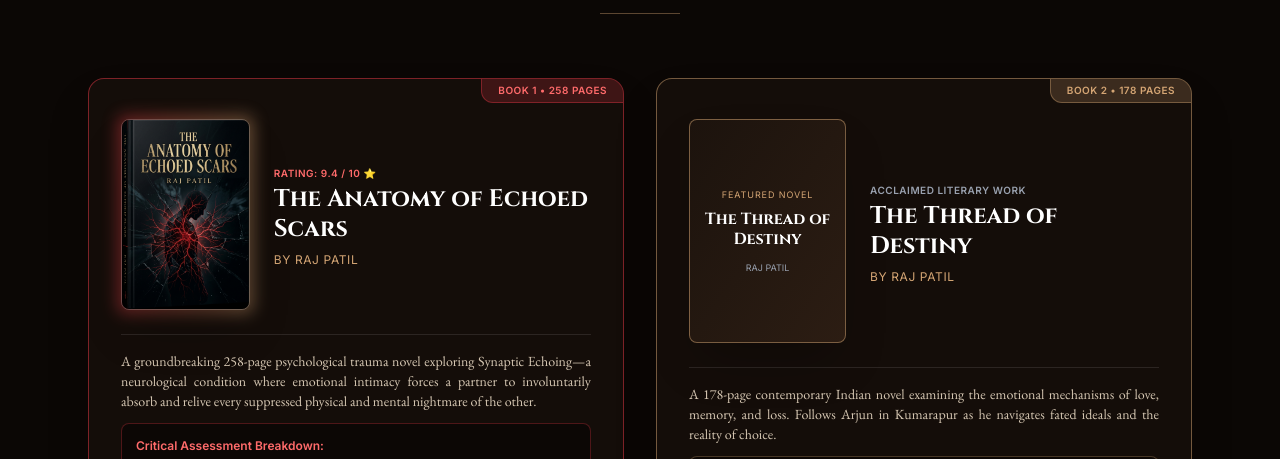
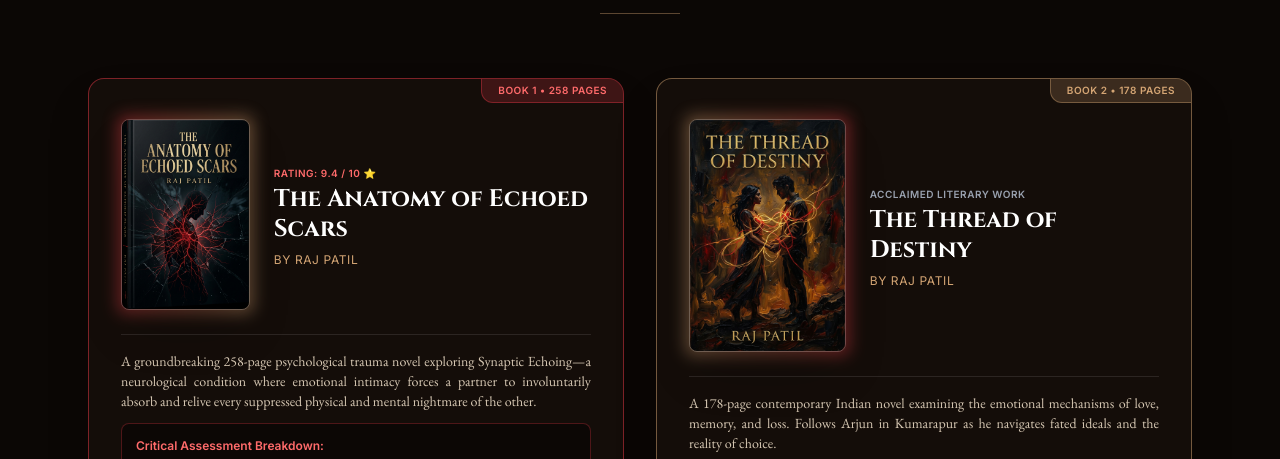
Before and after one commit to lostxmusafir/unreadable-b, a website built with Vite: page book/the-unreadable/index.html in a window 1280 px wide. Shown: the part 269-728 px from the top of the page. Built offline with nearby package versions, Linux system fonts and the light colour scheme.

Commit message:
feat: Add fine-art oil painting cover for Book 2 (The Thread of Destiny)

```diff
--- a/book/the-unreadable/index.html
+++ b/book/the-unreadable/index.html
@@ -97,10 +97,9 @@
 
           <div class="space-y-6 pt-2">
             <div class="flex flex-col sm:flex-row gap-6 items-center text-center sm:text-left">
-              <div class="w-40 h-56 bg-gradient-to-br from-[#1c130d] to-[#2c1d13] border border-[#d4a574]/50 rounded-lg flex flex-col justify-center items-center p-3 text-center shadow-2xl group-hover:scale-105 transition-transform duration-300">
-                <span class="text-[9px] text-[#d4a574] uppercase tracking-widest font-sans">Featured Novel</span>
-                <strong class="font-cinzel text-base text-white mt-2 leading-tight">The Thread of Destiny</strong>
-                <span class="text-[9px] text-gray-400 uppercase mt-3 font-sans">Raj Patil</span>
+              <div class="relative group-hover:scale-105 transition-transform duration-300">
+                <div class="absolute -inset-1 bg-gradient-to-r from-[#d4a574] to-[#e63946] rounded-lg blur opacity-40"></div>
+                <img src="/cover-thread-of-destiny.jpg" alt="The Thread of Destiny Cover" class="relative rounded-lg w-40 shadow-2xl border border-white/20">
               </div>
 
               <div class="space-y-2">
--- a/index.html
+++ b/index.html
@@ -196,10 +196,9 @@
             </div>
 
             <div class="flex flex-col sm:flex-row gap-6 items-center">
-              <div class="w-36 h-48 bg-gradient-to-br from-[#1a120c] to-[#2c1d13] border border-[#d4a574]/40 rounded-lg flex flex-col justify-center items-center p-3 text-center shadow-2xl">
-                <span class="text-[10px] text-[#d4a574] uppercase tracking-widest">Novel</span>
-                <strong class="font-cinzel text-sm text-white mt-1">The Thread of Destiny</strong>
-                <span class="text-[9px] text-gray-400 uppercase mt-2">Raj Patil</span>
+              <div class="relative group-hover:scale-105 transition-transform duration-300">
+                <div class="absolute -inset-1 bg-gradient-to-r from-[#d4a574] to-[#e63946] rounded-lg blur opacity-40"></div>
+                <img src="/cover-thread-of-destiny.jpg" alt="The Thread of Destiny Cover" class="relative rounded-lg w-36 shadow-2xl border border-white/20">
               </div>
 
               <div class="space-y-2 text-left">
```
Also changed, not shown: public/cover-thread-of-destiny.jpg (added).
